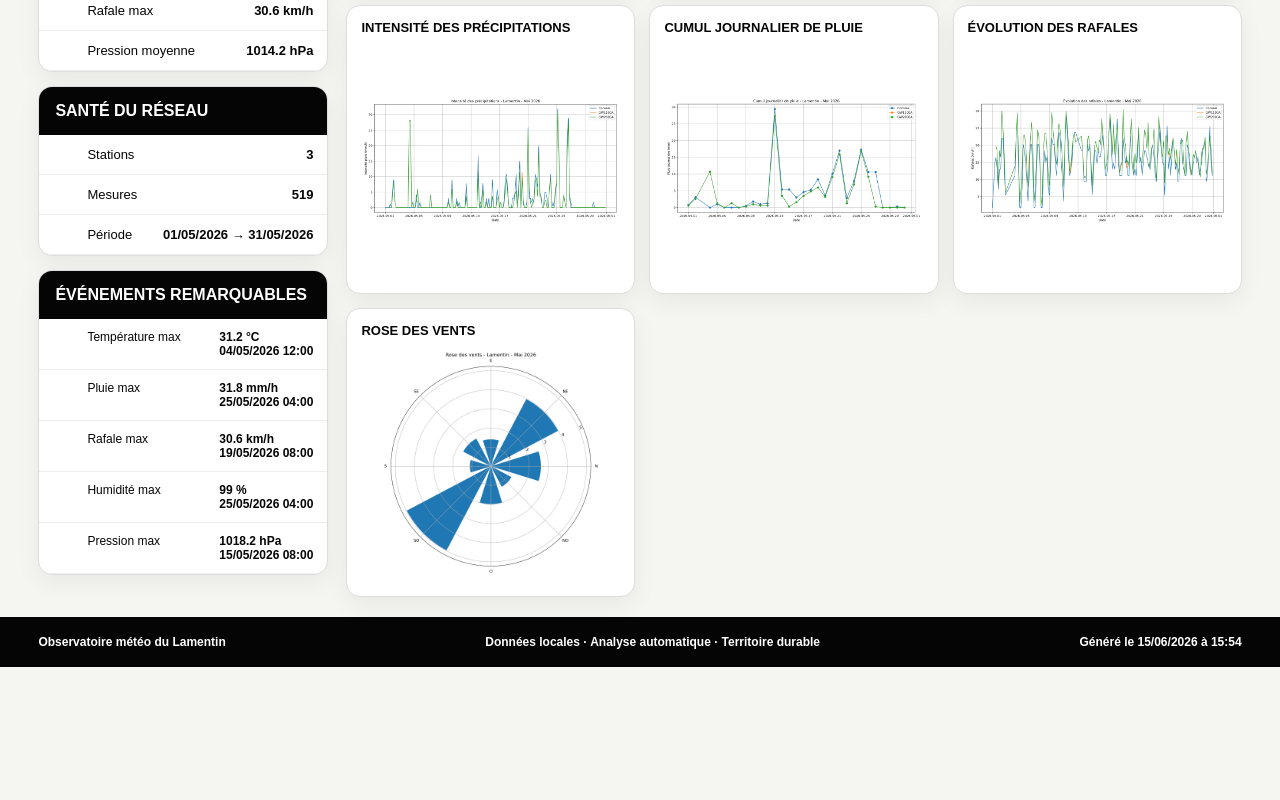
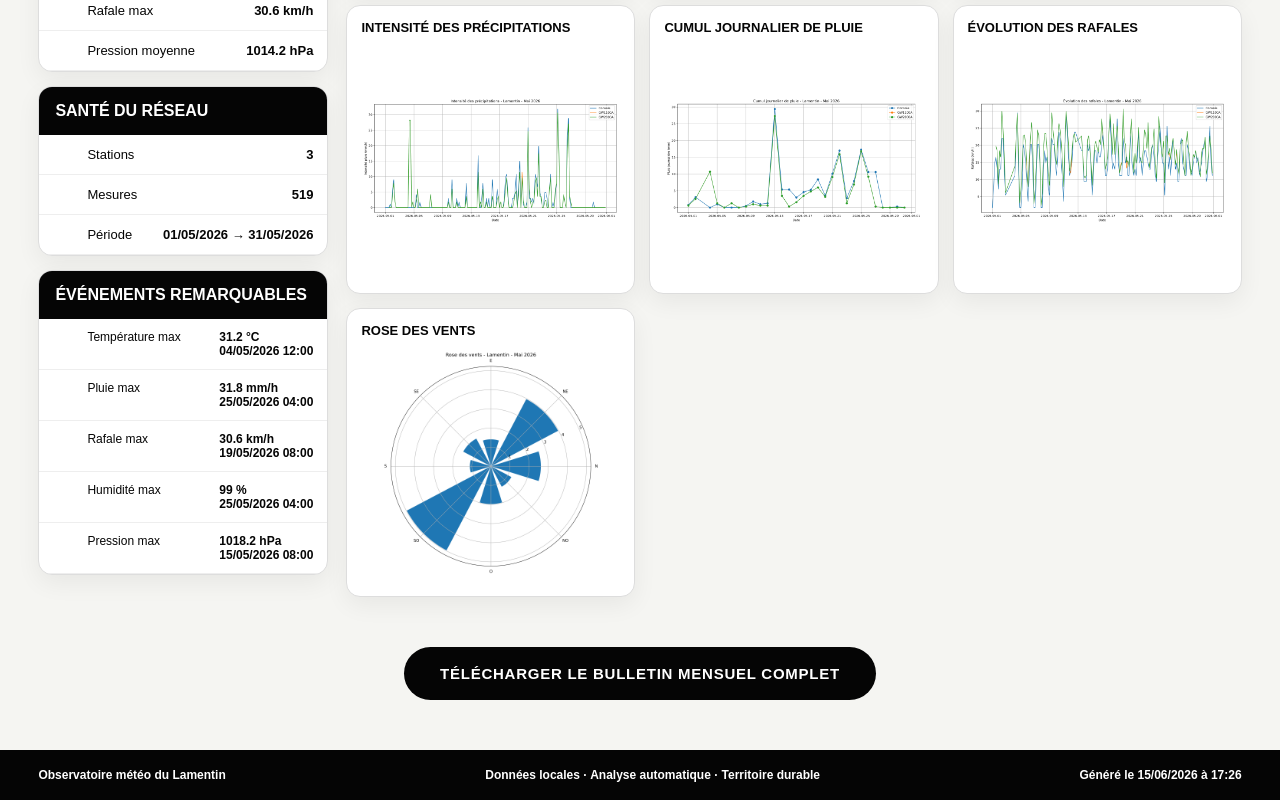
Before and after one commit to audetrikay/observatoire-meteo-lamentin, a plain HTML site: page index.html in a window 1280 px wide. Shown: the part 546-1346 px from the top of the page. Before the commit the page ends 1213 px from the top, so only its background shows below. Drawn offline with Linux system fonts and the light colour scheme.

Commit message:
Add files via upload

```diff
--- a/index.html
+++ b/index.html
@@ -48,6 +48,10 @@ body {
     align-items: center;
     gap: 24px;
 }
+
+
+
+
 
 .subtitle {
     font-size: 13px;
@@ -154,6 +158,36 @@ main {
     font-weight: 800;
     font-size: 22px;
 }
+
+.zone-bulletin {
+    padding: 50px 0 30px;
+    display: flex;
+    justify-content: center;
+}
+
+.gros-bouton-bulletin {
+    background: #050505;
+    color: white;
+    text-decoration: none;
+    padding: 18px 36px;
+    border-radius: 999px;
+    font-size: 15px;
+    font-weight: 900;
+    letter-spacing: 0.05em;
+    text-transform: uppercase;
+    transition: 0.25s;
+}
+
+.gros-bouton-bulletin:hover {
+    transform: translateY(-2px);
+    box-shadow: 0 12px 30px rgba(0,0,0,0.15);
+}
+
+.gros-bouton-bulletin.disabled {
+    opacity: 0.3;
+    pointer-events: none;
+}
+
 
 footer {
     margin-top: 20px;
@@ -294,10 +328,19 @@ footer {
 
 </main>
 
+<div class="zone-bulletin">
+    <a id="boutonBulletinBas"
+       class="gros-bouton-bulletin"
+       href="#"
+       download>
+       Télécharger le bulletin mensuel complet
+    </a>
+</div>
+
 <footer>
     <div>Observatoire météo du Lamentin</div>
     <div>Données locales · Analyse automatique · Territoire durable</div>
-    <div>Généré le 15/06/2026 à 15:54</div>
+    <div>Généré le 15/06/2026 à 17:26</div>
 </footer>
 
 <script>
@@ -313,19 +356,36 @@ function afficherValeur(id, valeur, unite) {
 }
 
 function updateDashboard(mois) {
+
     const data = dashboardData[mois];
 
     const dashboard = document.getElementById("dashboard");
     const noData = document.getElementById("noData");
 
+    const boutonBulletinBas =
+        document.getElementById("boutonBulletinBas");
+
     if (!data || data.disponible === false) {
+
         dashboard.style.display = "none";
         noData.style.display = "block";
+
+        boutonBulletinBas.classList.add("disabled");
+        boutonBulletinBas.href = "#";
+
         return;
     }
 
     dashboard.style.display = "grid";
     noData.style.display = "none";
+
+    boutonBulletinBas.classList.remove("disabled");
+
+    boutonBulletinBas.href =
+        "bulletins/bulletin_" + mois + ".pdf";
+
+    boutonBulletinBas.download =
+        "bulletin_" + mois + ".pdf";
 
     afficherValeur("temperature_moyenne", data.temperature_moyenne, "°C");
     afficherValeur("temperature_max", data.temperature_max, "°C");
@@ -338,7 +398,8 @@ function updateDashboard(mois) {
 
     document.getElementById("stations").textContent = data.stations;
     document.getElementById("mesures").textContent = data.mesures;
-    document.getElementById("periode").textContent = data.periode_debut + " → " + data.periode_fin;
+    document.getElementById("periode").textContent =
+        data.periode_debut + " → " + data.periode_fin;
 
     document.getElementById("event_temp").innerHTML =
         data.temperature_max + " °C<br>" + data.date_temperature_max;
```
